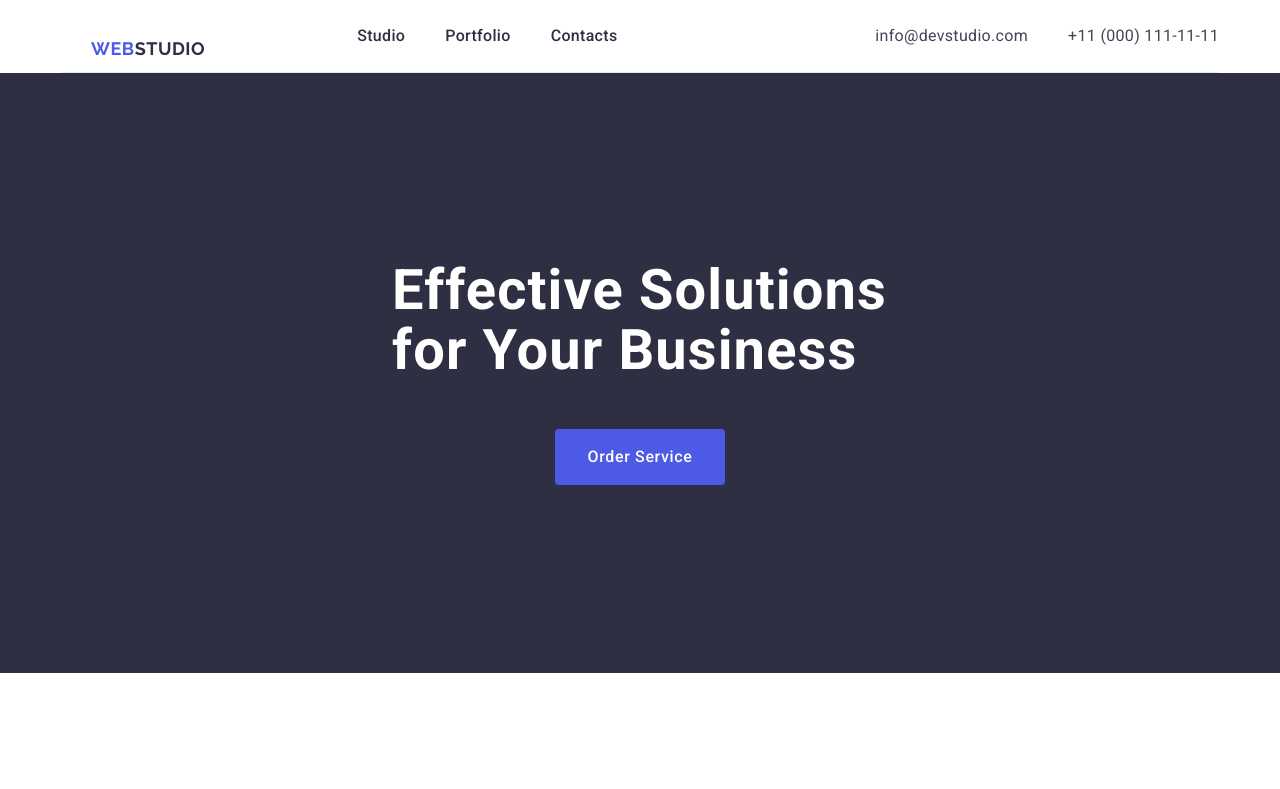
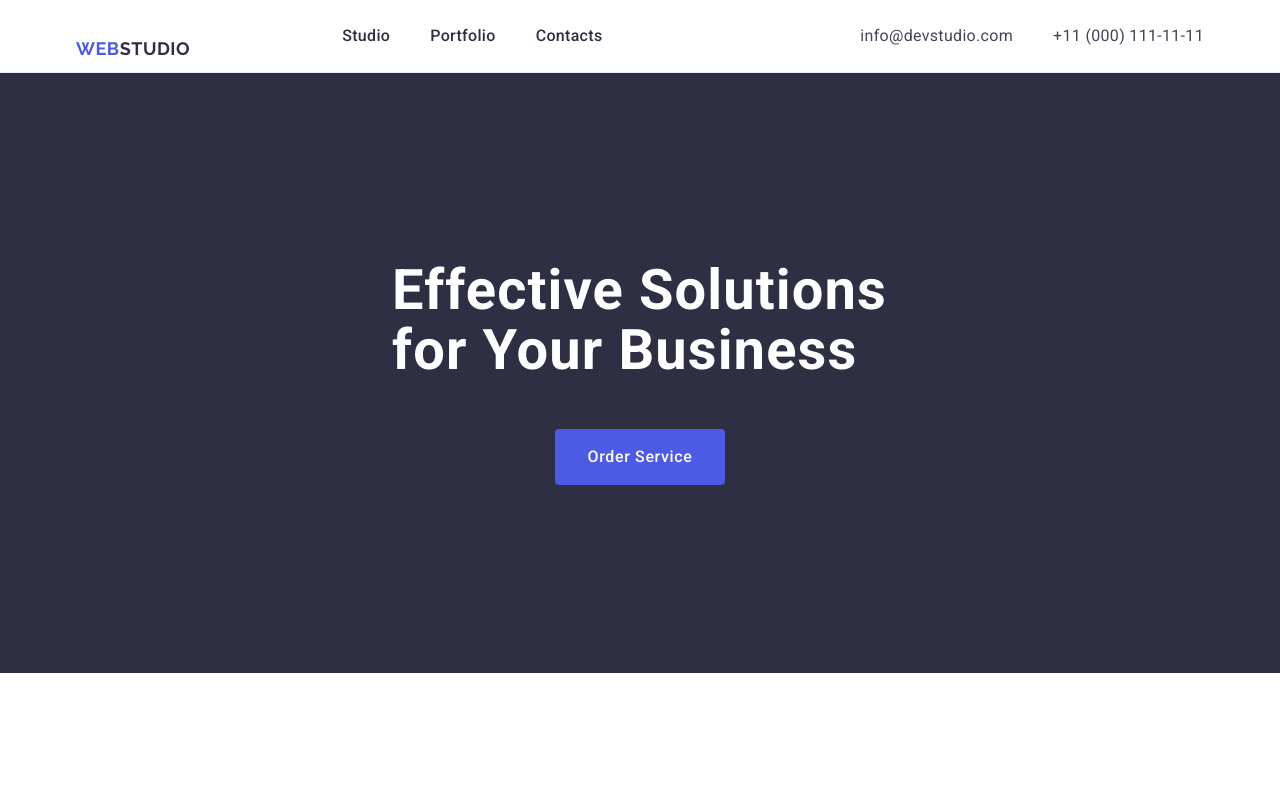
Before and after one commit to AlinkaMalinkA05/goit-markup-hw-03, a plain HTML site: page index.html in a window 1280 px wide. Shown: the top 789 px of the page. Drawn offline with nearby package versions, Linux system fonts and the light colour scheme.

Commit message:
changed footer and header

```diff
--- a/css/styles.css
+++ b/css/styles.css
@@ -299,11 +299,11 @@ img {
   font-weight: 400;
   line-height: 1.5; /* 150% */
   letter-spacing: 0.02em;
+  margin-bottom: 16px;
 }
 .logo-footer {
   color: #f4f4fd;
   line-height: 1.17;
   margin-top: 100px;
   display: inline-block;
-  margin-bottom: 16px;
 }
--- a/index.html
+++ b/index.html
@@ -12,7 +12,7 @@
 </head>
 <body>
 <!-- Header -->
-<header class="page-header container">
+<header class="page-header">
     <div class="container order-main-nav ">
     <nav class="main-nav">
         <a class="logo" href="./index.html">WEB<span class="logo-header">Studio</span></a>
```
